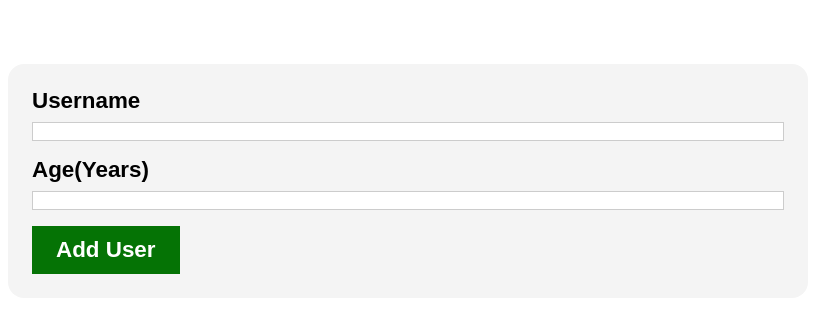
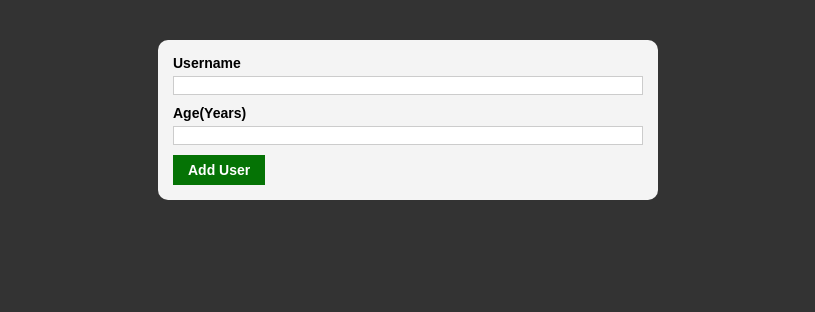
Before and after one commit to devBayo/react-complete-guide, a React (Create React App) app: page / in a window 1280 px wide. Shown: the top 312 px of the page, without its empty margins (232-1047 px from the left). Built offline with nearby package versions, Linux system fonts and the light colour scheme.

Commit message:
created form component

```diff
--- a/src/index.css
+++ b/src/index.css
@@ -4,8 +4,10 @@
 
 html {
   font-family: sans-serif;
+  font-size: 62.5%;
 }
 
 body {
   margin: 0;
+  background-color: #333;
 }
```
